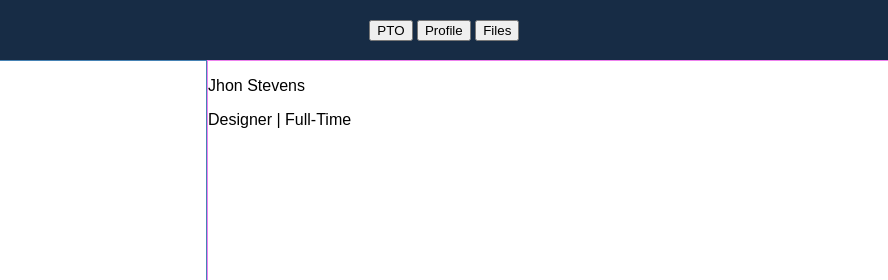
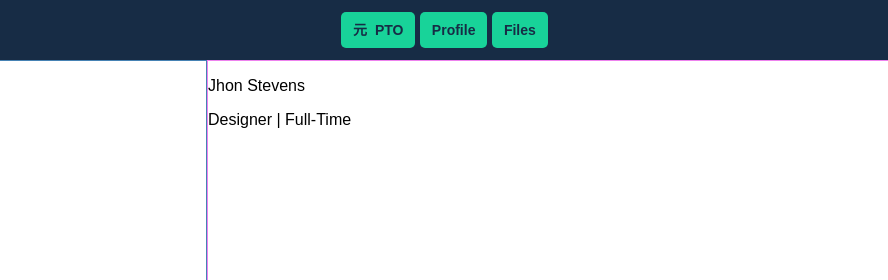
Before and after one commit to NathaEEUD/Design-Trial, a plain HTML site: page index.html in a window 1280 px wide. Shown: the top 280 px of the page, 183-1071 px from the left. Drawn offline with Linux system fonts and the light colour scheme; a web font is replaced by a local one.

Commit message:
feat: header structure and button atom

```diff
--- a/css/style.scss
+++ b/css/style.scss
@@ -74,3 +74,37 @@ main {
     height: 38px;
   }
 }
+
+.button {
+  padding: 8px 12px;
+  max-height: var(--button-max-height);
+  line-height: var(--line-height-normal);
+  border: var(--border-width-default) solid var(--color-transparent);
+  border-radius: var(--border-radius-xs);
+  font-family: var(--font-family-sans);
+  font-size: 14px;
+  font-weight: var(--font-weight-bold);
+  color: var(--color-primary);
+  cursor: pointer;
+  transition: background-color 0.3s ease;
+  display: inline-flex;
+  gap: 8px;
+
+  &--primary {
+    background-color: var(--color-secondary);
+
+    &:hover {
+      background-color: var(--color-white);
+      border: var(--border-width-default) solid var(--color-secondary);
+    }
+  }
+
+  &--secondary {
+    background-color: var(--color-tertiary);
+
+    &:hover {
+      background-color: var(--color-white);
+      border: var(--border-width-default) solid var(--color-tertiary);
+    }
+  }
+}
--- a/css/tokens.css
+++ b/css/tokens.css
@@ -18,7 +18,7 @@
   --font-family-sans: "San Francisco", sans-serif;
   --font-family-mono: "Roboto Mono", "Courier New", monospace;
 
-  --font-size-base: 10px;
+  --font-size-base: 8px;
   --font-size-xs: 1.1rem;
   --font-size-sm: 1.3rem;
   --font-size-md: 1.5rem;
@@ -54,6 +54,7 @@
   --box-shadow-sm: 0px 4px 5px #e8e8e8;
 
   --border-radius-none: 0;
+  --border-radius-xs: 5px;
   --border-radius-sm: 10px;
   --border-radius-md: 20px;
   --border-radius-lg: 30px;
@@ -80,9 +81,10 @@
   --color-secondary: #18D399;
   --color-tertiary: #D1DFF0;
   --color-muted: #EAEAEA;
+  --color-white: #FFFFFF;
   --background-color-primary: #EFF5F9;
 
-  --button-max-width: 300px;
+  --button-max-height: 36px;
 
   --input-height: 38px;
 }
--- a/index.html
+++ b/index.html
@@ -13,13 +13,14 @@
         <img src="./assets/images/logo.svg" alt="Team On Board" />
       </a>
       <section class="header__buttons">
-        <button class="button-icon">
-          PTO
+        <button class="button button--primary">
+          <span>&#20803;</span>
+          <span>PTO</span>
         </button>
-        <button class="button-icon">
+        <button class="button button--primary">
           Profile
         </button>
-        <button class="button-icon">
+        <button class="button button--primary">
           Files
         </button>
       </section>
```
Also changed, not shown: css/style.css.
